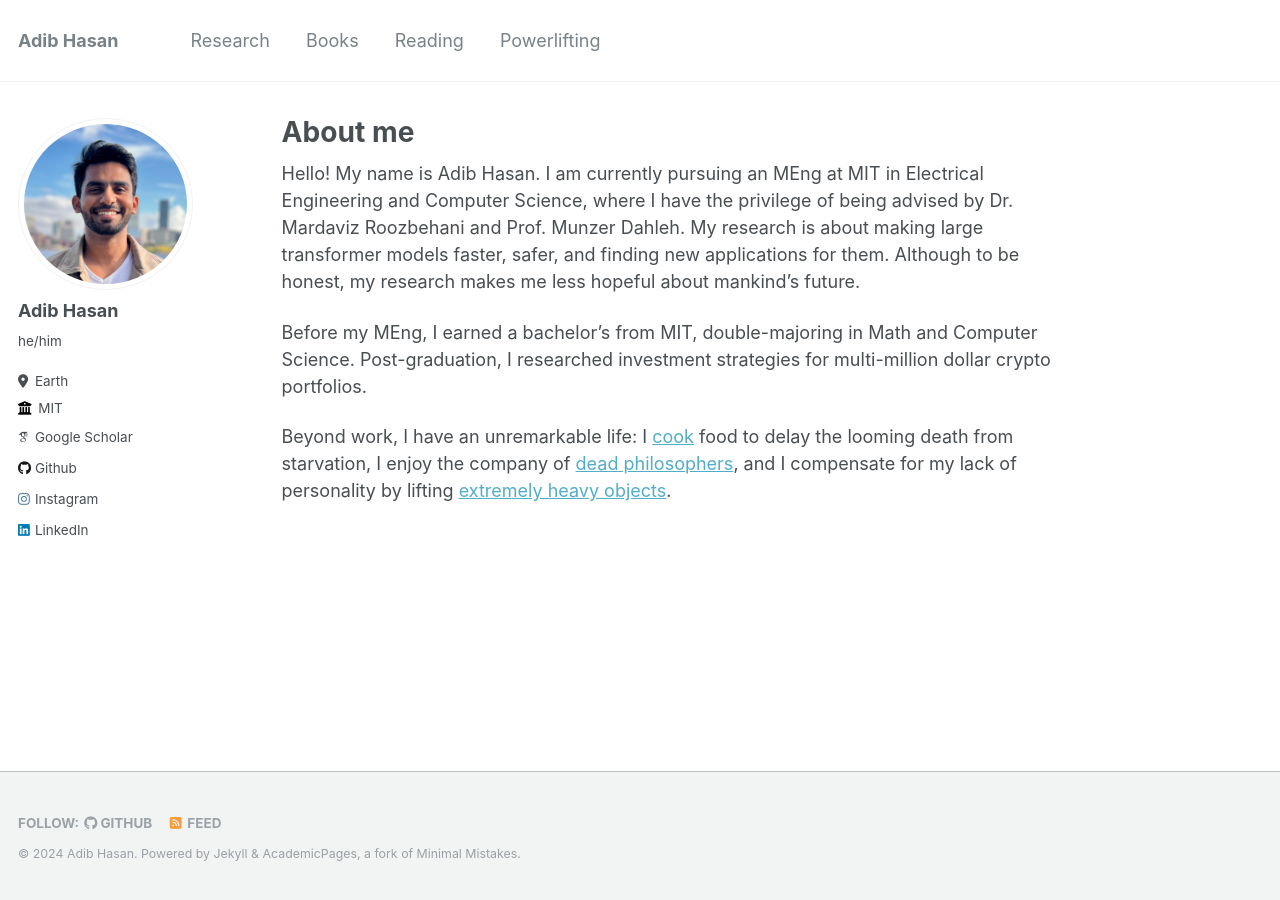
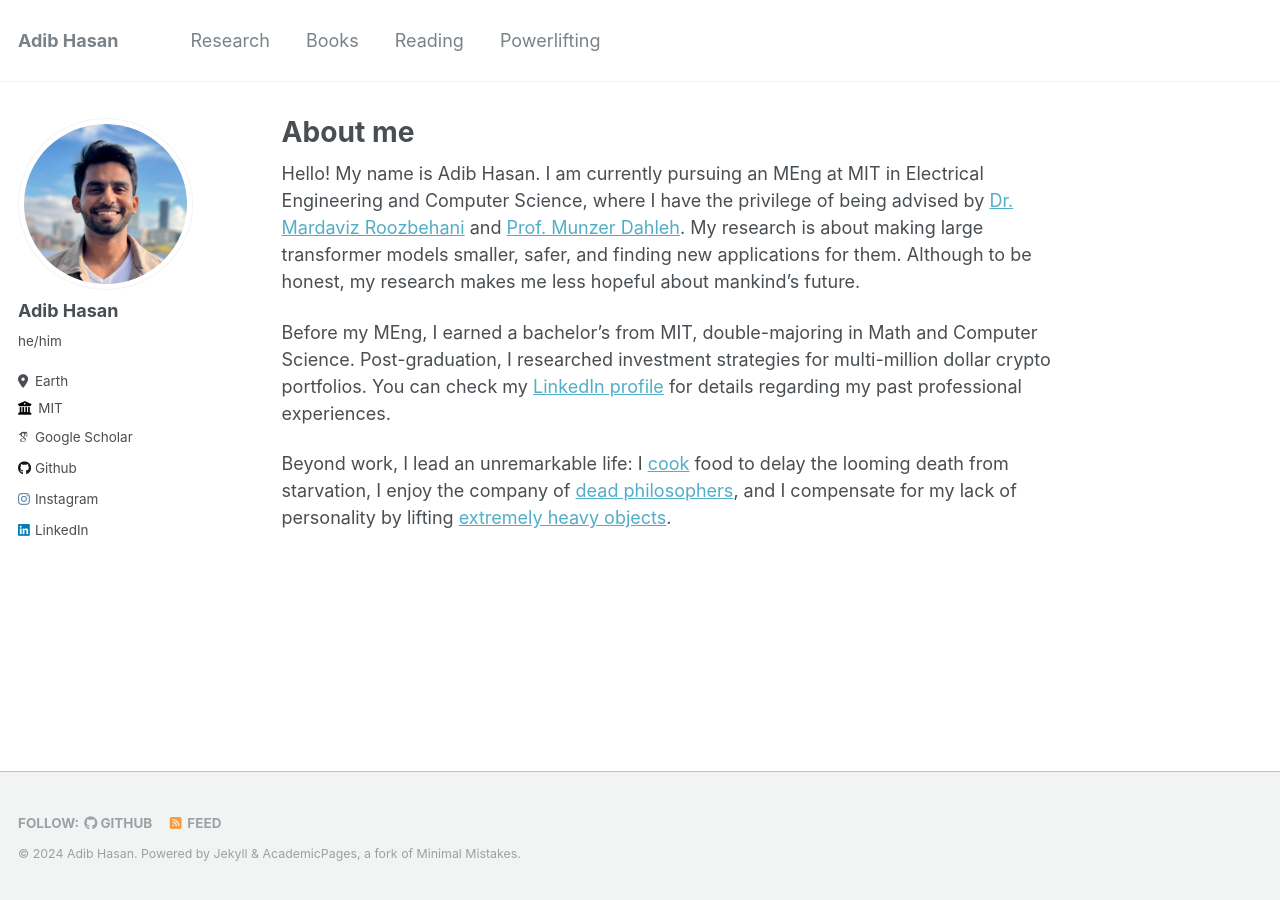
Before and after one commit to Neehan/neehan.github.io, a Jekyll site: the page built from _pages/about.md, in a window 1280 px wide. Built offline with Jekyll 4.4.1, drawn with Linux system fonts in a browser that asks for light colours; some web fonts are replaced.

Commit message:
bugfix (before portfolio)

```diff
--- a/_pages/about.md
+++ b/_pages/about.md
@@ -7,8 +7,8 @@ redirect_from:
   - /about.html
 ---
 
-Hello! My name is Adib Hasan. I am currently pursuing an MEng at MIT in Electrical Engineering and Computer Science, where I have the privilege of being advised by Dr. Mardaviz Roozbehani and Prof. Munzer Dahleh. My research is about making large transformer models faster, safer, and finding new applications for them. Although to be honest, my research makes me less hopeful about mankind's future.
+Hello! My name is Adib Hasan. I am currently pursuing an MEng at MIT in Electrical Engineering and Computer Science, where I have the privilege of being advised by [Dr. Mardaviz Roozbehani](https://idss.mit.edu/staff/mardavij-roozbehani/) and [Prof. Munzer Dahleh](https://idss.mit.edu/staff/munther-dahleh/). My research is about making large transformer models smaller, safer, and finding new applications for them. Although to be honest, my research makes me less hopeful about mankind's future.
 
-Before my MEng, I earned a bachelor's from MIT, double-majoring in Math and Computer Science. Post-graduation, I researched investment strategies for multi-million dollar crypto portfolios.
+Before my MEng, I earned a bachelor's from MIT, double-majoring in Math and Computer Science. Post-graduation, I researched investment strategies for multi-million dollar crypto portfolios. You can check my [LinkedIn profile](https://linkedin.com/in/adib-hasan) for details regarding my past professional experiences.
 
-Beyond work, I have an unremarkable life: I [cook](https://www.instagram.com/le.spicemaster/) food to delay the looming death from starvation, I enjoy the company of [dead philosophers](/reading/), and I compensate for my lack of personality by lifting [extremely heavy objects](/powerlifting/).
+Beyond work, I lead an unremarkable life: I [cook](https://www.instagram.com/le.spicemaster/) food to delay the looming death from starvation, I enjoy the company of [dead philosophers](/reading/), and I compensate for my lack of personality by lifting [extremely heavy objects](/powerlifting/).
```
Also changed, not shown: _pages/powerlifting.md (+6 -7 lines).
